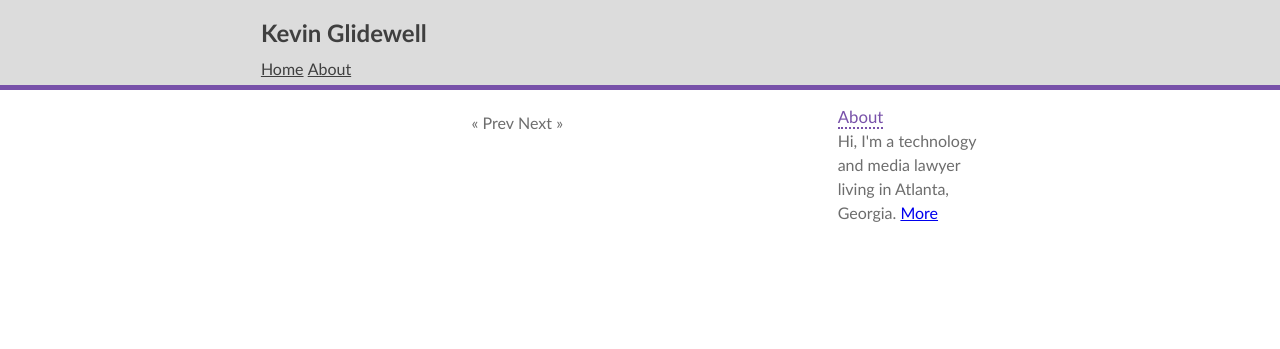
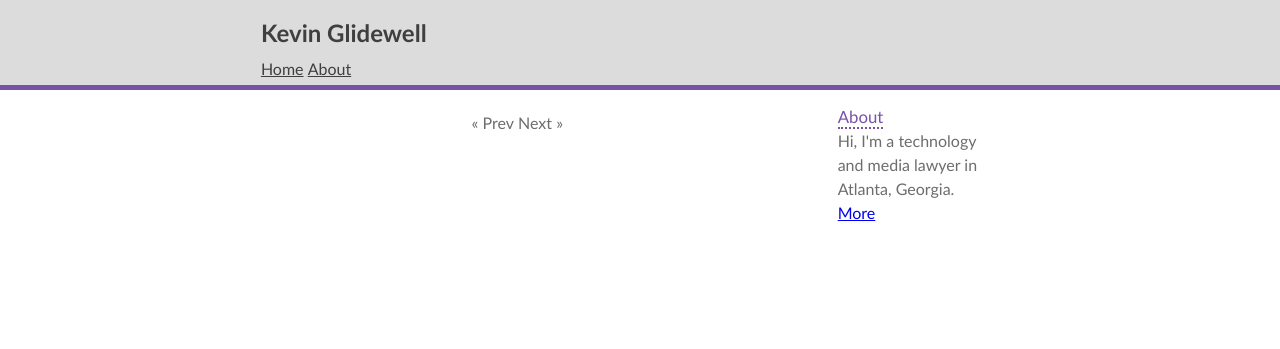
Before and after one commit to kpglide/blog, a Flask app: page / in a window 1280 px wide. Shown: the top 349 px of the page. Run offline with Flask 2, Linux system fonts and the light colour scheme; data that the repository does not hold is empty; some libraries are stand-ins or nearby versions.

Commit message:
updated index about text

```diff
--- a/app/templates/index.html
+++ b/app/templates/index.html
@@ -56,7 +56,7 @@
 </div>
 
 <div id="sidebar">
-	<div>About</div><br>Hi, I'm a technology and media lawyer living in Atlanta, Georgia. <a href="{{ url_for('main.about') }}">More</a>
+	<div>About</div><br>Hi, I'm a technology and media lawyer in Atlanta, Georgia. <a href="{{ url_for('main.about') }}">More</a>
 </div>
 
 {% endblock %}
```
